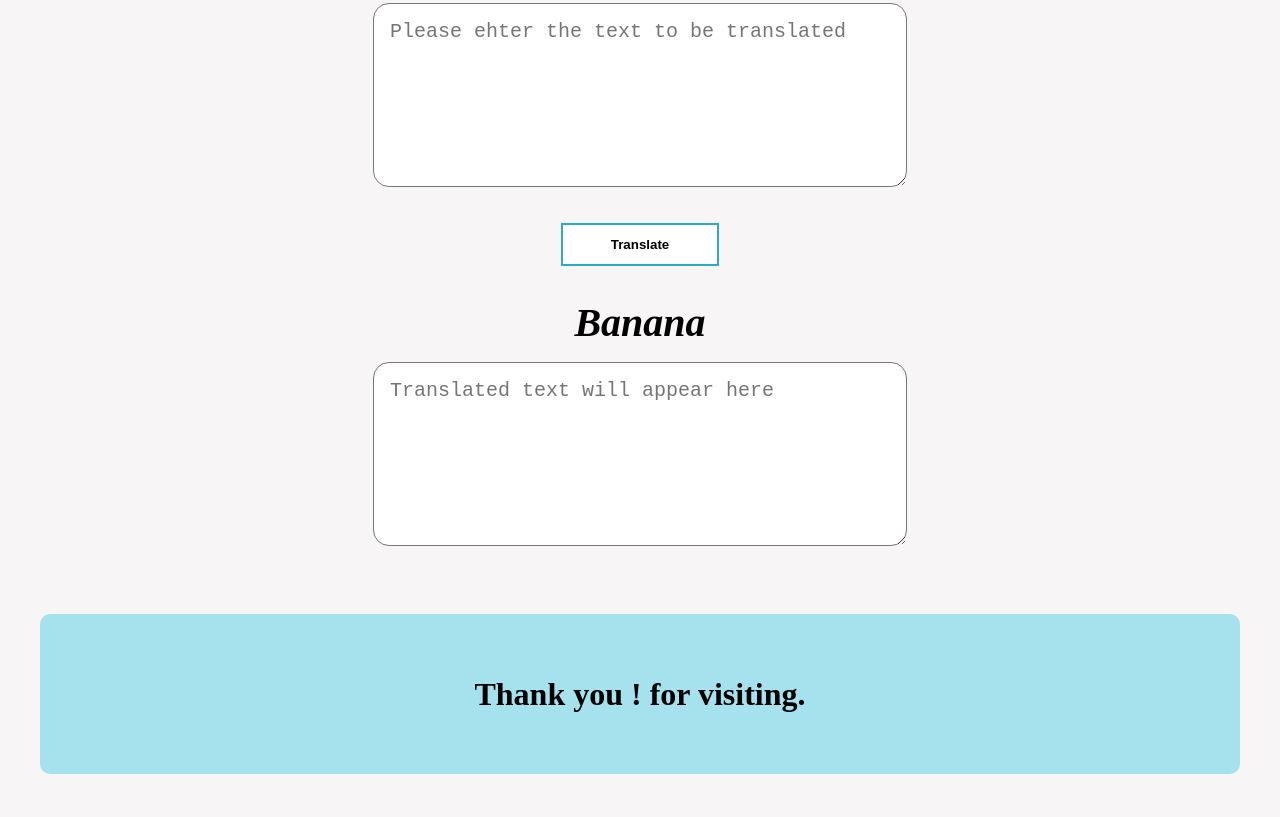
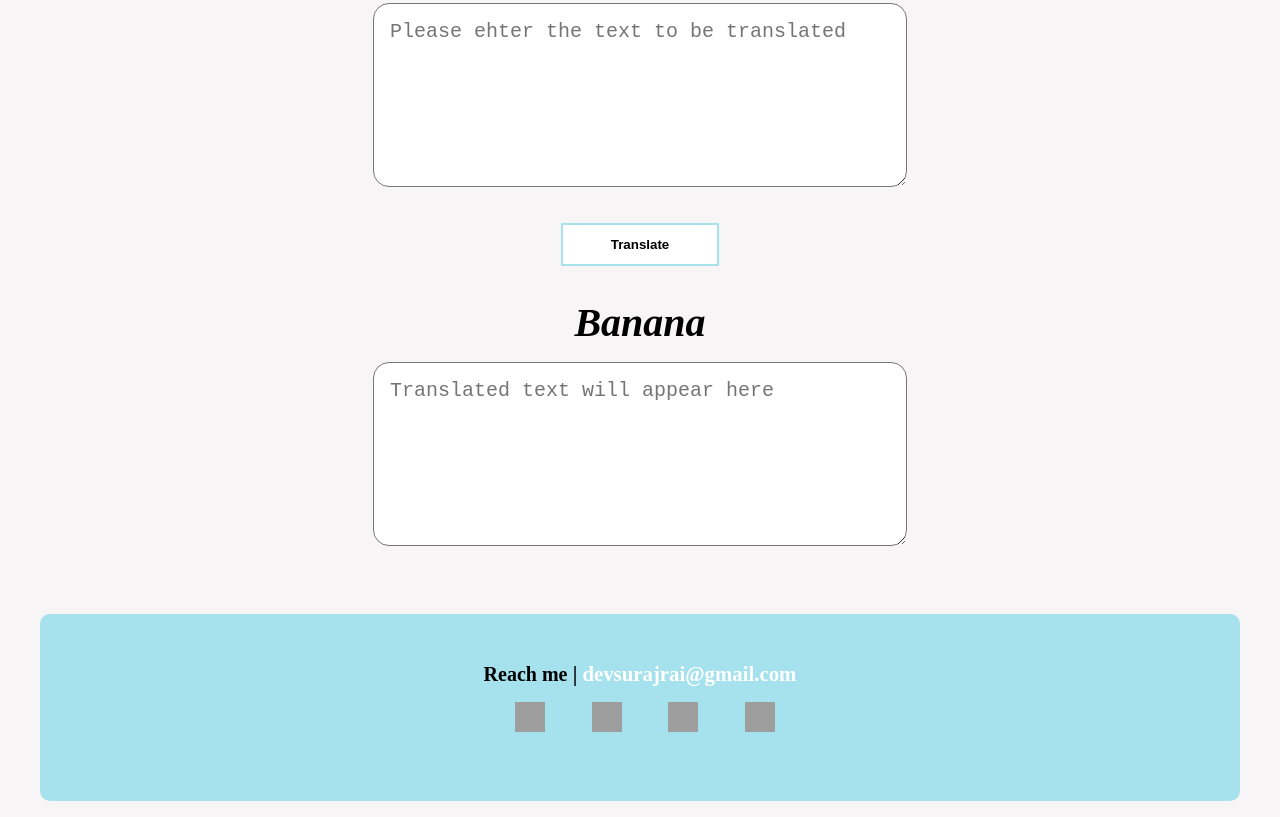
Before and after one commit to devsurajrai/neogcamp-banana-translator, a plain HTML site: page index.html in a window 1280 px wide. Shown: the part 349-1166 px from the top of the page. Before the commit the page ends 1139 px from the top, so only its background shows below. Drawn offline with Linux system fonts and the light colour scheme; grey boxes are pictures that could not be loaded.

Commit message:
style: added footer

```diff
--- a/index.html
+++ b/index.html
@@ -32,8 +32,32 @@
         </section>
     </section>
 
-    <footer id="footer">
-        <h1 id="thank-you">Thank you ! for visiting.</h1>
+    <footer class="footer">
+        <div class="footer-header"><span style="font-size: 20px;">Reach me</span> |
+            <a href="mailto:devsurajrai@gmail.com" style="text-decoration: none; color: white; cursor: pointer">devsurajrai@gmail.com</a>
+        </div>
+        <ul class=" list-no-bullets ">
+              <li class=" list-item-inline ">
+                  <a class="link footer-link-size" href="http://github.com/devsurajrai"target="_blank">
+                    <img class="social-icons" src="https://img.icons8.com/ios-filled/50/000000/github.png" />
+                  </a>
+              </li>
+              <li class=" list-item-inline">
+                  <a class="link footer-link-size" href="https://www.instagram.com/_surajrai_z/"target="_blank">
+                    <img class="social-icons" src="https://img.icons8.com/ios-filled/50/000000/instagram-new.png" />
+                  </a>
+              </li>
+              <li class=" list-item-inline">
+                  <a class="link footer-link-size" href="https://www.linkedin.com/in/sr3688/"target="_blank">
+                    <img class="social-icons" src="https://img.icons8.com/ios-filled/50/000000/linkedin.png" />
+                  </a>
+              </li>
+              <li class=" list-item-inline">
+                  <a class="link footer-link-size" href="https://twitter.com/surajrai_z"target="_blank">
+                    <img class="social-icons" src="https://img.icons8.com/ios-filled/50/000000/twitter.png" />
+                  </a>
+              </li>
+        </ul>
     </footer>
 
     <script src="app.js" type="text/javascript"></script>
--- a/style.css
+++ b/style.css
@@ -1,3 +1,8 @@
+
+
+:root{
+    --primary-color:#A5E2ED;
+}
 
 body{
     background-color: rgb(247, 245, 245);
@@ -8,7 +13,7 @@ body{
     margin: 2rem;
     margin-top: 1rem;
     margin-bottom: 1rem;
-    background-color: rgb(165, 226, 237);
+    background-color: var(--primary-color);
     text-align: center;
     padding: 3rem;
     border-radius: 10px
@@ -75,10 +80,56 @@ body{
     padding-right:3rem;
     margin-top: 2rem;
     /* border-radius: 1rem; */
-   border: 2px solid rgb(41, 172, 196);
+   border: 2px solid var(--primary-color);
    background-color: white;
     font-weight: bold;
 }
 #english-translate-button{
     cursor:pointer
 }
+
+
+.link{
+    text-decoration: none;
+    padding: 0.5rem 0.5rem;
+    margin-left: 10px;
+}
+.list-no-bullets{
+    list-style: none;
+}
+
+.list-item-inline{
+    display: inline;
+    padding: 0rem 0.5rem;
+}
+
+.footer{
+    margin: 2rem;
+    margin-top: 1rem;
+    margin-bottom: 1rem;
+    background-color: var(--primary-color);
+    text-align: center;
+    padding: 3rem;
+    border-radius: 10px
+}
+
+.footer .footer-header{
+    font-weight: bold;
+    font-size: 1.3rem;
+}
+
+.footer .link{
+    color: white
+}
+
+.footer ul{
+    padding-inline-start:0px;
+}
+
+.footer .footer-link-size{
+    font-size: 1.2rem;
+}
+
+.social-icons{
+    height:30px;
+    width:30px}
```
